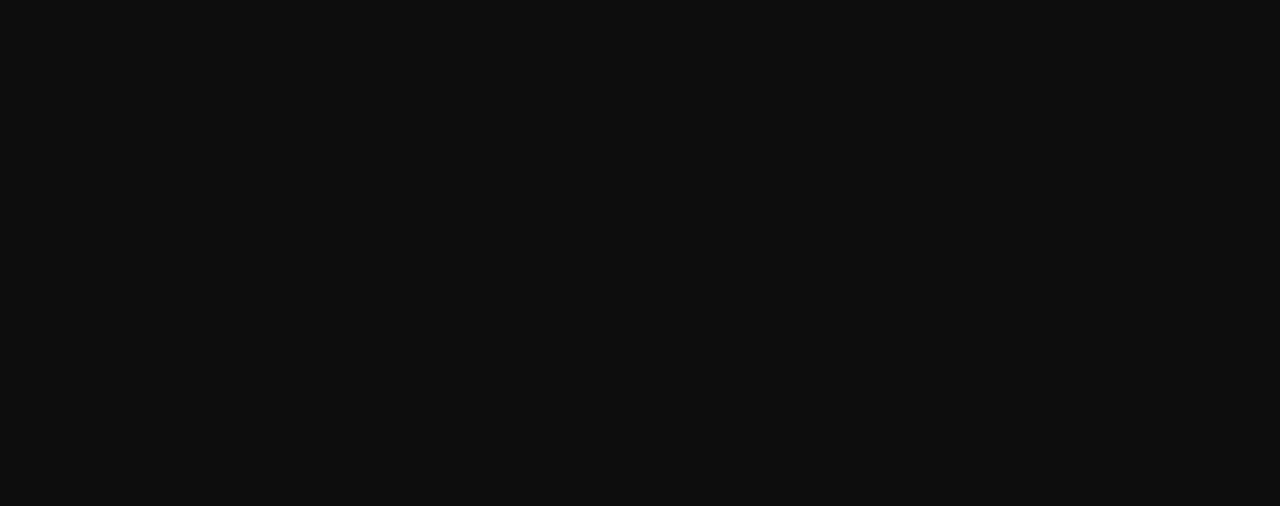
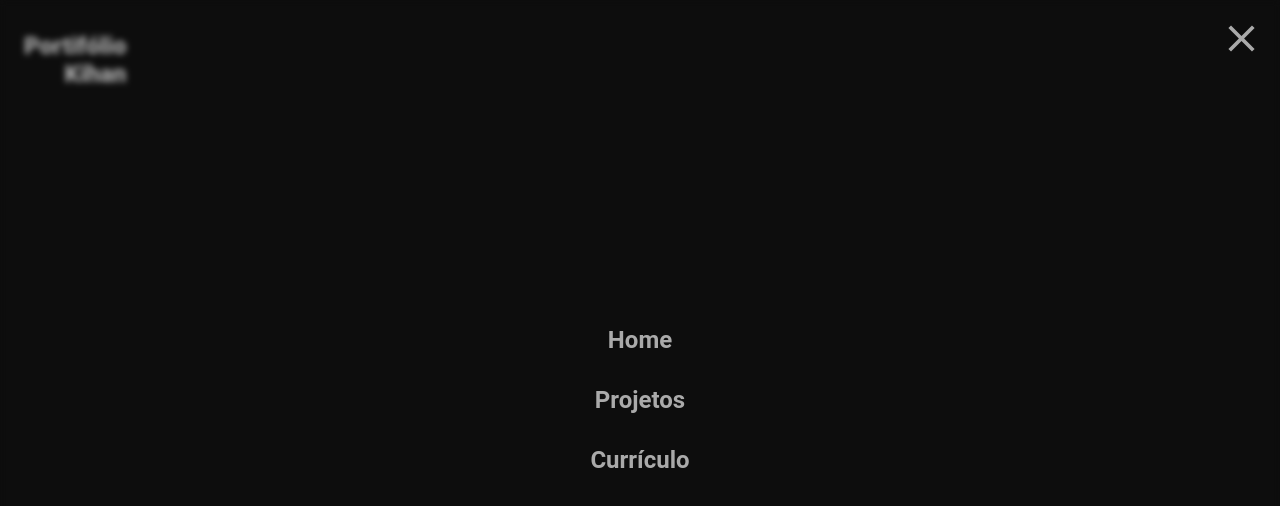
Before and after one commit to Elian-beep/port, a React (Create React App) app: page / in a window 1280 px wide. Shown: the top 506 px of the page. Built offline with nearby package versions, Linux system fonts and the light colour scheme.

Commit message:
add 50% navbar in header

```diff
--- a/package.json
+++ b/package.json
@@ -12,6 +12,7 @@
     "@types/react-dom": "^18.0.11",
     "react": "^18.2.0",
     "react-dom": "^18.2.0",
+    "react-icons": "^4.8.0",
     "react-router-dom": "^6.10.0",
     "react-scripts": "5.0.1",
     "styled-components": "^5.3.9",
--- /dev/null
+++ b/src/components/Header/Header.style.js
@@ -0,0 +1,11 @@
+import styled from 'styled-components';
+import { colors } from 'styles/vars.style'
+
+export const DivContent = styled.div`
+    display: flex;
+    justify-content: space-between;
+`;
+
+export const DivFlexRight = styled.div`
+    text-align: right;
+`;
--- /dev/null
+++ b/src/components/Header/MenuMobile/MenuMobile.style.js
@@ -0,0 +1,37 @@
+import styled from 'styled-components';
+import { colors } from 'styles/vars.style'
+
+export const DivContainer = styled.div`
+    position: absolute;
+    backdrop-filter: blur(3px);
+    width: 100%;
+    height: 100%;
+    top: 0;
+    left: 0;
+    right: 0;
+    bottom: 0;
+    z-index: 5;
+    display: flex;
+    align-items: center;
+    justify-content: center;
+
+    > svg {
+        position: absolute;
+        top: 1rem;
+        right: 1rem;
+    }
+
+    nav {
+        display: flex;
+        align-items: center;
+        justify-content: center;
+        flex-direction: column;
+        gap: 2rem;
+    }
+
+    nav div{
+        color: ${colors.gray_light};
+        font-size: 18pt;
+        font-weight: 600;
+    }
+`;
--- /dev/null
+++ b/src/components/Header/MenuMobile/index.tsx
@@ -0,0 +1,23 @@
+import { DivContainerSD, H2SD } from 'styles/index.style';
+import { IoMdClose } from 'react-icons/io';
+import { colors } from 'styles/vars.style';
+import { DivContainer } from './MenuMobile.style';
+import { useNavigate } from 'react-router-dom';
+
+export default function MenuMobile() {
+    const navigate = useNavigate();
+    function redirectPage(route: string) {
+        navigate(`/${route}`);
+    }
+
+    return (
+        <DivContainer>
+            <IoMdClose size={45} color={colors.gray_light} />
+            <nav>
+                <div onClick={() => redirectPage('')} >Home</div>
+                <div onClick={() => redirectPage('projects')}>Projetos</div>
+                <div onClick={() => redirectPage('curriculum')}>Currículo</div>
+            </nav>
+        </DivContainer>
+    );
+}
--- /dev/null
+++ b/src/components/Header/Navbar/Navbar.style.js
@@ -0,0 +1,2 @@
+import styled from 'styled-components';
+import { colors } from 'styles/vars.style'
--- /dev/null
+++ b/src/components/Header/index.tsx
@@ -0,0 +1,22 @@
+import { DivContainerSD, H2SD } from 'styles/index.style';
+import { DivContent, DivFlexRight } from './Header.style';
+import { useState } from 'react';
+import MenuMobile from './MenuMobile';
+
+export default function Home() {
+    const [menuIsVisible, setMenuIsVisible] = useState(true);
+
+    return (
+        <section>
+            <DivContainerSD>
+                <DivContent>
+                    <DivFlexRight>
+                        <H2SD>Portifólio</H2SD>
+                        <H2SD>Kihan</H2SD>
+                    </DivFlexRight>
+                    <MenuMobile />
+                </DivContent>
+            </DivContainerSD>
+        </section>
+    );
+}
--- a/src/pages/Home/Home.style.js
+++ b/src/pages/Home/Home.style.js
@@ -1,2 +1,2 @@
 import styled from 'styled-components';
-import { colors } from '../../styles/vars.style'
+import { colors } from 'styles/vars.style'
--- a/src/routes.tsx
+++ b/src/routes.tsx
@@ -1,11 +1,13 @@
 import { BrowserRouter as Router, Routes, Route } from "react-router-dom";
 import Home from "./pages/Home";
 import { MainContainer } from './styles/index.style';
+import Header from 'components/Header';
 
 export default function AppRouter() {
     return(
         <MainContainer>
             <Router>
+                <Header />
                 <Routes>
                     <Route path="/" element={<Home />} />
                 </Routes>
--- a/src/styles/index.style.js
+++ b/src/styles/index.style.js
@@ -25,7 +25,7 @@
 export const ButtonSD = styled.button`
   background-color: ${colors.gray_medium};
   color: ${colors.gray_light};
-  font-size: 16px;
+  font-size: 1em;
   padding: 10px 16px;
   border: none;
   border-radius: 4px;
@@ -40,6 +40,13 @@
   color: ${colors.gray_dark};
 `;
 
-export const H1SD = styled.h1`
-  font-size: ;
+export const DivContainerSD = styled.div`
+  padding: 32px 24px;
 `;
+
+export const H2SD = styled.h2`
+  font-style: normal;
+    font-weight: 800;
+    font-size: 18pt;
+    color: ${colors.gray_light};
+`;
```
Also changed, not shown: src/components/Header/Navbar/index.tsx (added, +17 -0 lines), 1 other file (tests, documents, lock files or other folders).
